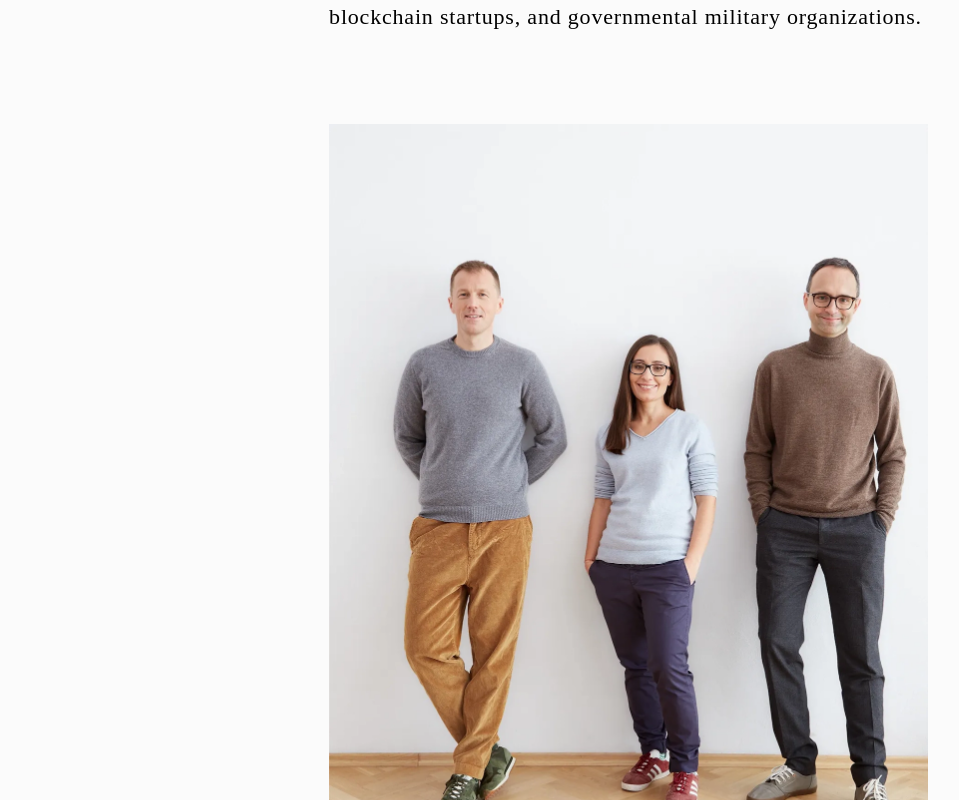
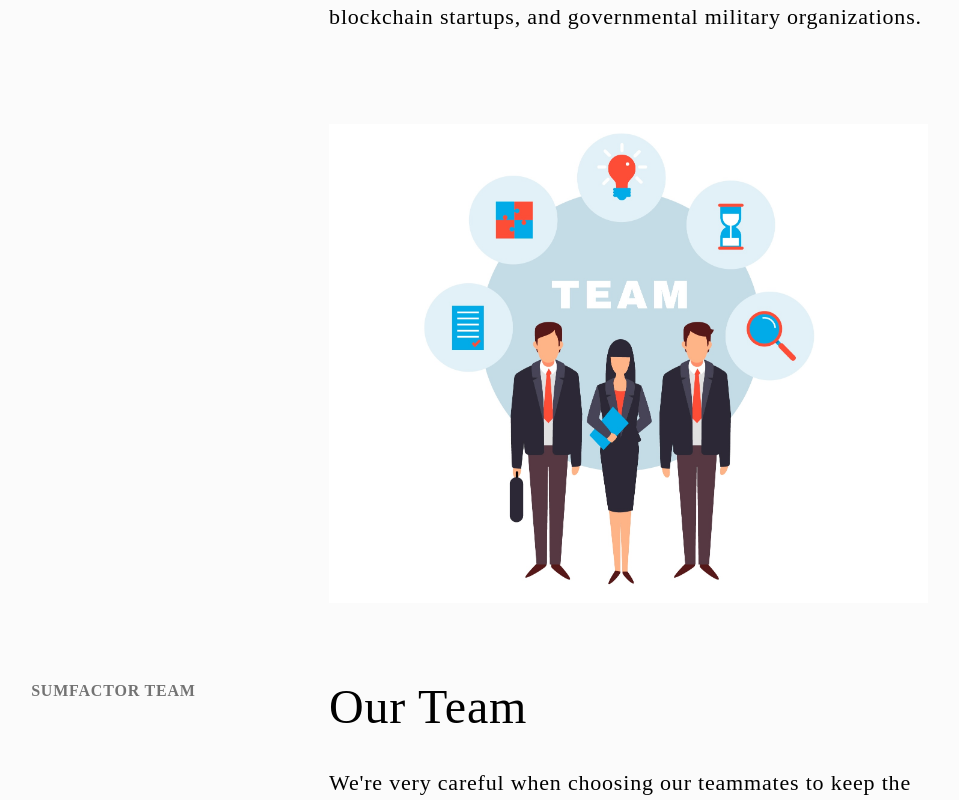
Before and after one commit to Shubham-SumFactor/project-sparkbit, a Next.js app: page /meetus in a window 1280 px wide. Shown: the part 1560-2360 px from the top of the page, without its empty margins (13-972 px from the left). Built offline with nearby package versions, Linux system fonts and the light colour scheme.

Commit message:
font-family updated along with text

```diff
--- a/pages/meetus.tsx
+++ b/pages/meetus.tsx
@@ -46,7 +46,7 @@ const MeetUs = () => {
                         <p>
                             Through the last eight years, they have run numerous challenging projects for various clients, from ML scaleups to one of the Big Four companies, telematics enterprises, blockchain startups, and governmental military organizations.
                         </p>
-                        <img className={styles.founderImage} src="/founders.webp" alt="founders" />
+                        <img className={styles.founderImage} src="/sumfactorTeam/SFfounders.jpg" alt="founders" />
 
                     </span>
 
```
